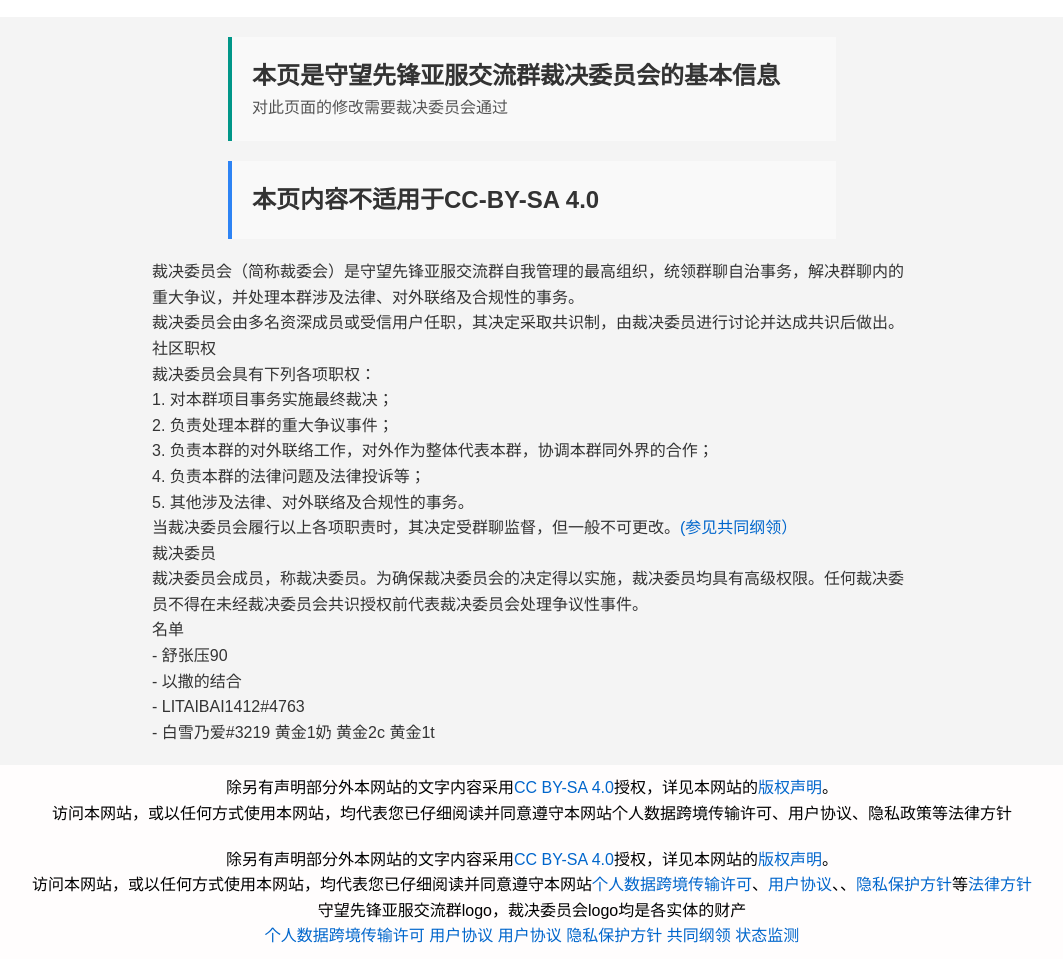
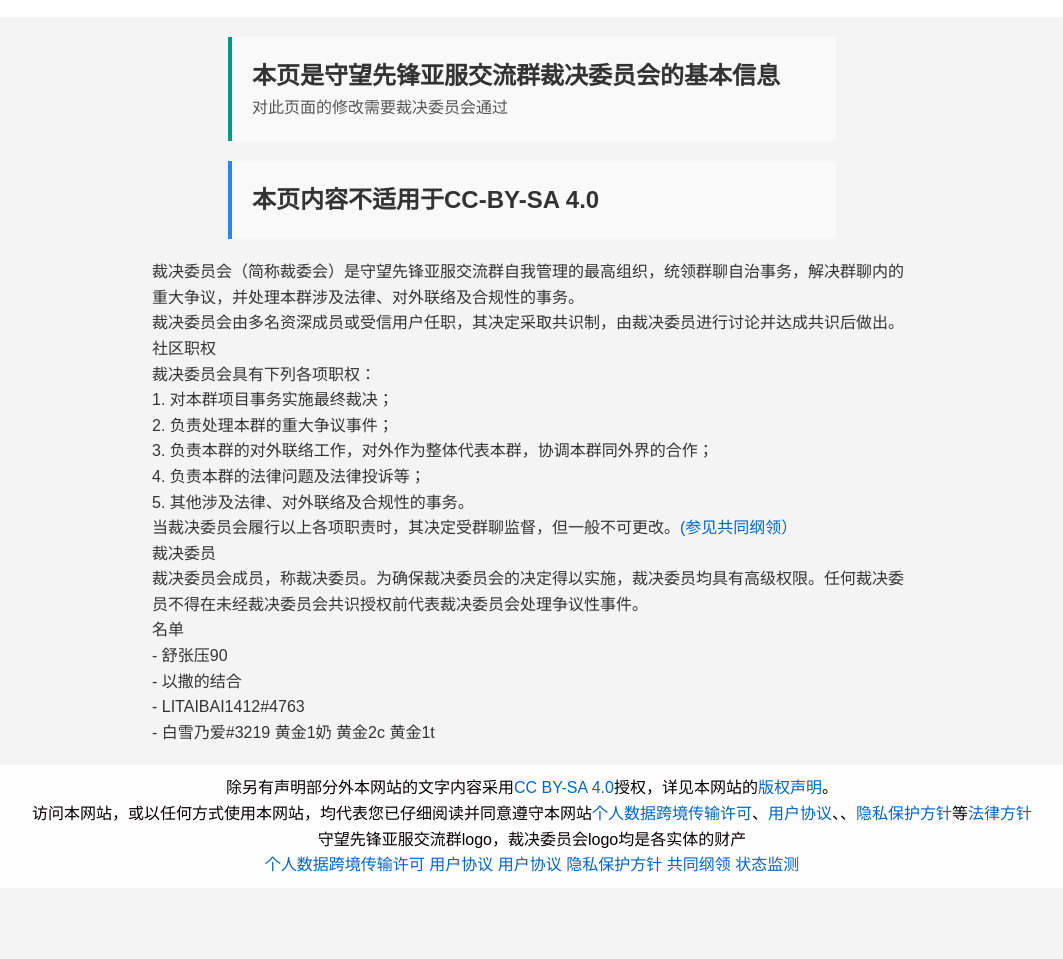
Before and after one commit to SuSheng13T/gitweb, a plain HTML site: page about.html in a window 1280 px wide. Shown: the part 110-1069 px from the top of the page, without its empty margins (108-1171 px from the left). After the commit the page ends 998 px from the top, so only its background shows below. Drawn offline with Linux system fonts and the light colour scheme.

Commit message:
Update about.html

```diff
--- a/about.html
+++ b/about.html
@@ -91,11 +91,8 @@
 - 白雪乃爱#3219 黄金1奶 黄金2c 黄金1t<br>
 
     </main>
-    <footer>
-        <p>除另有声明部分外本网站的文字内容采用<a href="https://licence.qiuwenbaike.cn/wiki/CC-BY-SA-4.0">CC BY-SA 4.0</a>授权，详见本网站的<a href="cobb.html">版权声明</a>。</p>
-        <p>访问本网站，或以任何方式使用本网站，均代表您已仔细阅读并同意遵守本网站个人数据跨境传输许可、用户协议、隐私政策等法律方针</p>
-    </footer>
-</body>
+
+
 <footer>
     <p>除另有声明部分外本网站的文字内容采用<a href="https://licence.qiuwenbaike.cn/wiki/CC-BY-SA-4.0">CC BY-SA 4.0</a>授权，详见本网站的<a href="cobb.html">版权声明</a>。</p>
     <p>访问本网站，或以任何方式使用本网站，均代表您已仔细阅读并同意遵守本网站<a href="gskc.html">个人数据跨境传输许可</a>、<a href="usergd.html">用户协议</a>、</a>、<a href="ysbh.html">隐私保护方针</a>等<a href="flfz.html">法律方针</a></p>
@@ -103,4 +100,5 @@
     <a href="gskc.html">个人数据跨境传输许可</a>        <a href="usergd.html">用户协议</a>        <a href="usergd.html">用户协议</a>           <a href="ysbh.html">隐私保护方针</a>        <a href="https://xcn8zv12y88z.feishu.cn/wiki/HTiCwZaI1i42ZfkQucEcFJEinQc">共同纲领</a>        <a href="https://edge.ovh/p8fte/">状态监测</a>
 
 </footer>
+    </body>
 </html>
```
